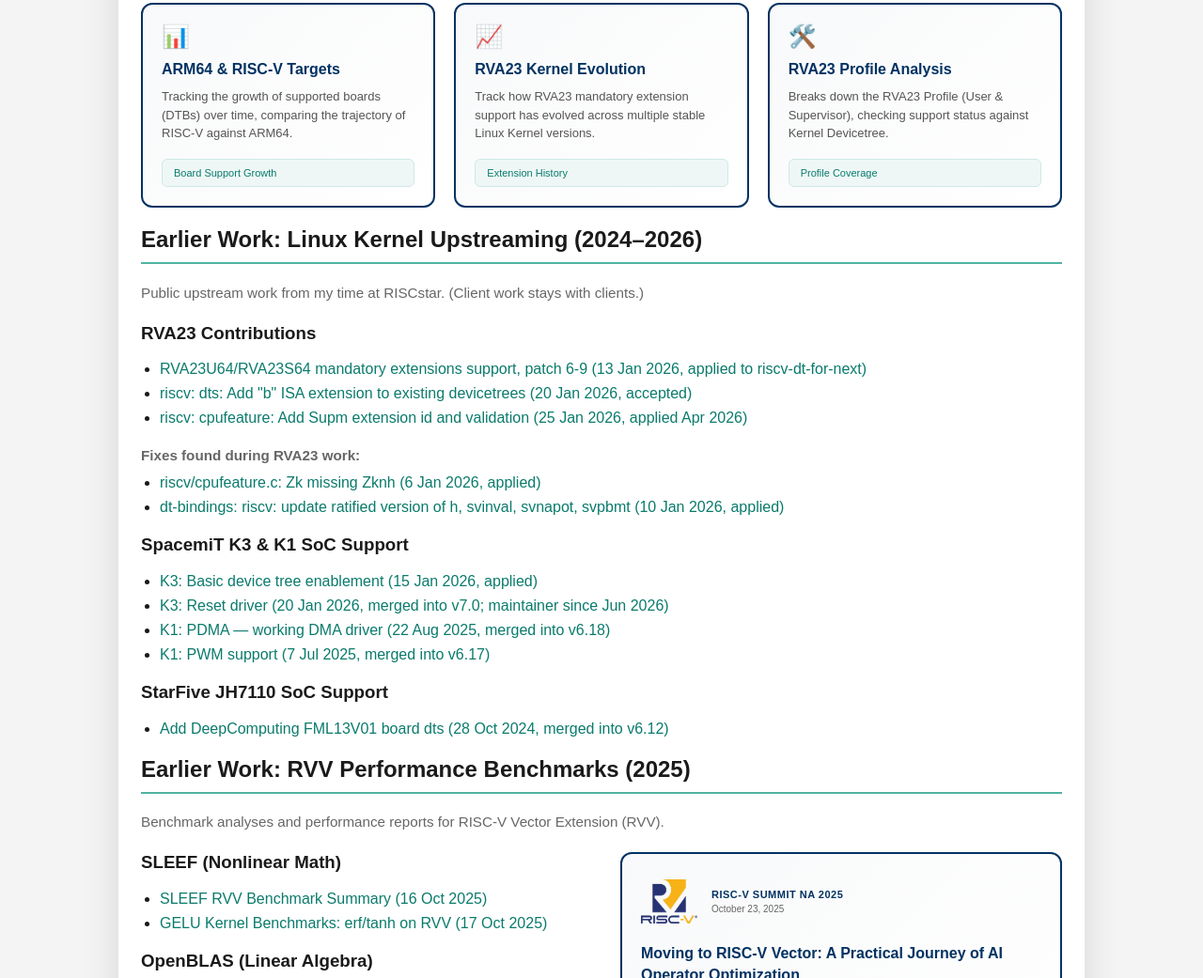
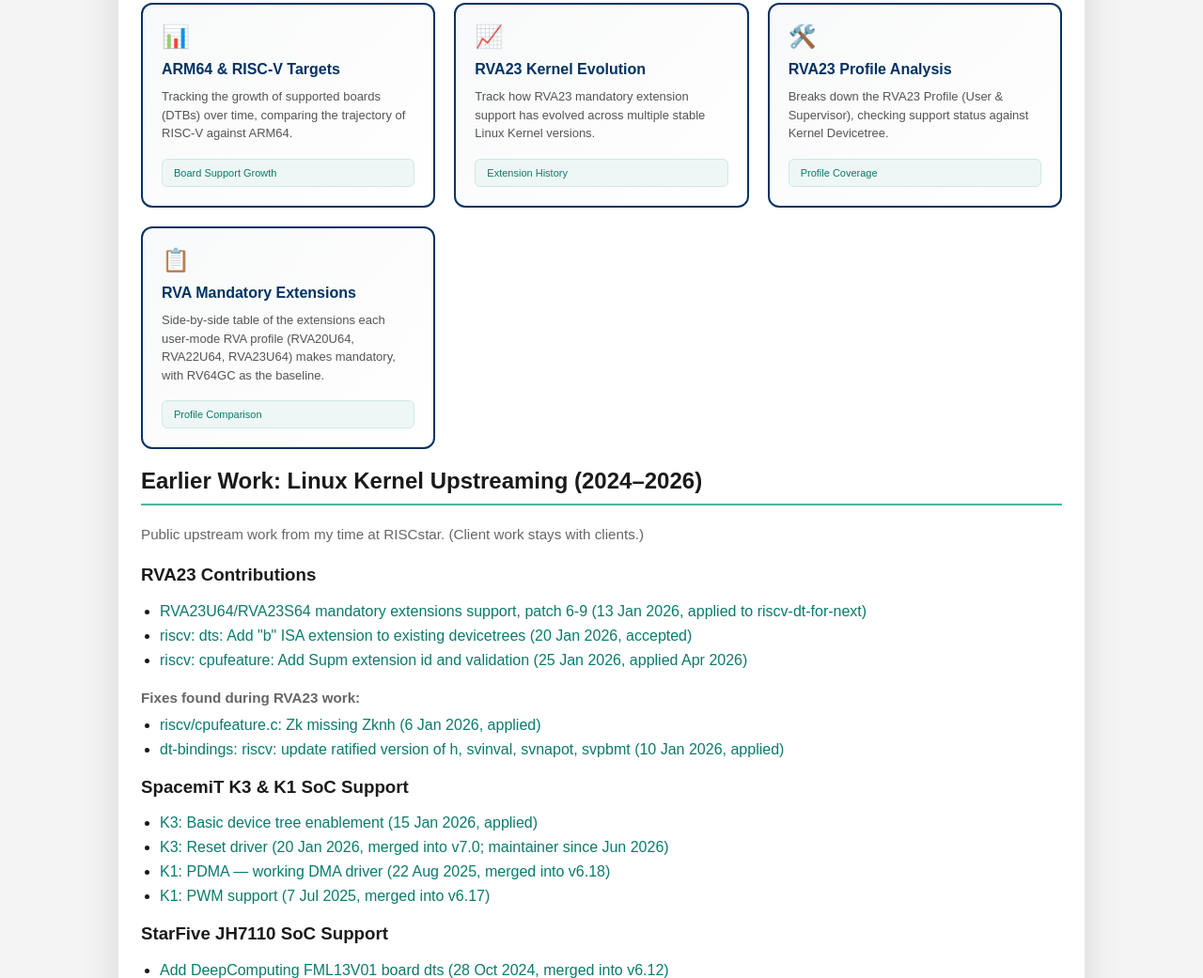
Before and after one commit to docularxu/docularxu.github.io, a plain HTML site: page index.html in a window 1280 px wide. Shown: the part 2893-3934 px from the top of the page at 94% size. Drawn offline with Linux system fonts and the light colour scheme; a script that the page names is missing.

Commit message:
homepage: link the RVA mandatory extensions table
The comparison table at rva23/rva-mandatory-extensions.html was only
reachable by its URL. Add it to the "RISC-V Analytics" dropdown and as a
fourth card under "RISC-V Ecosystem Intelligence", the two places the
other rva23/ pages are linked from.

Co-Authored-By: Claude Fable 5.2 <noreply@anthropic.com>
Claude-Session: https://claude.ai/code/session_01G17oBs8kPWukJwCW4TL1c9

```diff
--- a/index.html
+++ b/index.html
@@ -905,6 +905,8 @@
 							Evolution</a>
 						<a href="rva23/linux-kernel-coverage.html">RVA23 Kernel Status
 							Tracking</a>
+						<a href="rva23/rva-mandatory-extensions.html">RVA Mandatory Extensions
+							Compared</a>
 					</div>
 				</li>
 				<li><a href="blog/">Blog</a></li>
@@ -1338,6 +1340,22 @@
 						<div class="blog-card-badge"
 							style="display: inline-block; margin-top: 5px;">Profile
 							Coverage</div>
+					</div>
+				</a>
+
+				<!-- Card 4 -->
+				<a href="rva23/rva-mandatory-extensions.html" target="_blank" rel="noopener noreferrer"
+					style="text-decoration: none;">
+					<div class="blog-card" style="height: 100%;">
+						<div style="font-size: 24px; margin-bottom: 10px;">📋</div>
+						<div class="blog-card-title" style="margin-bottom: 8px;">RVA Mandatory
+							Extensions</div>
+						<div class="blog-card-desc">Side-by-side table of the extensions each
+							user-mode RVA profile
+							(RVA20U64, RVA22U64, RVA23U64) makes mandatory, with RV64GC as the baseline.</div>
+						<div class="blog-card-badge"
+							style="display: inline-block; margin-top: 5px;">Profile
+							Comparison</div>
 					</div>
 				</a>
 			</div>
```
